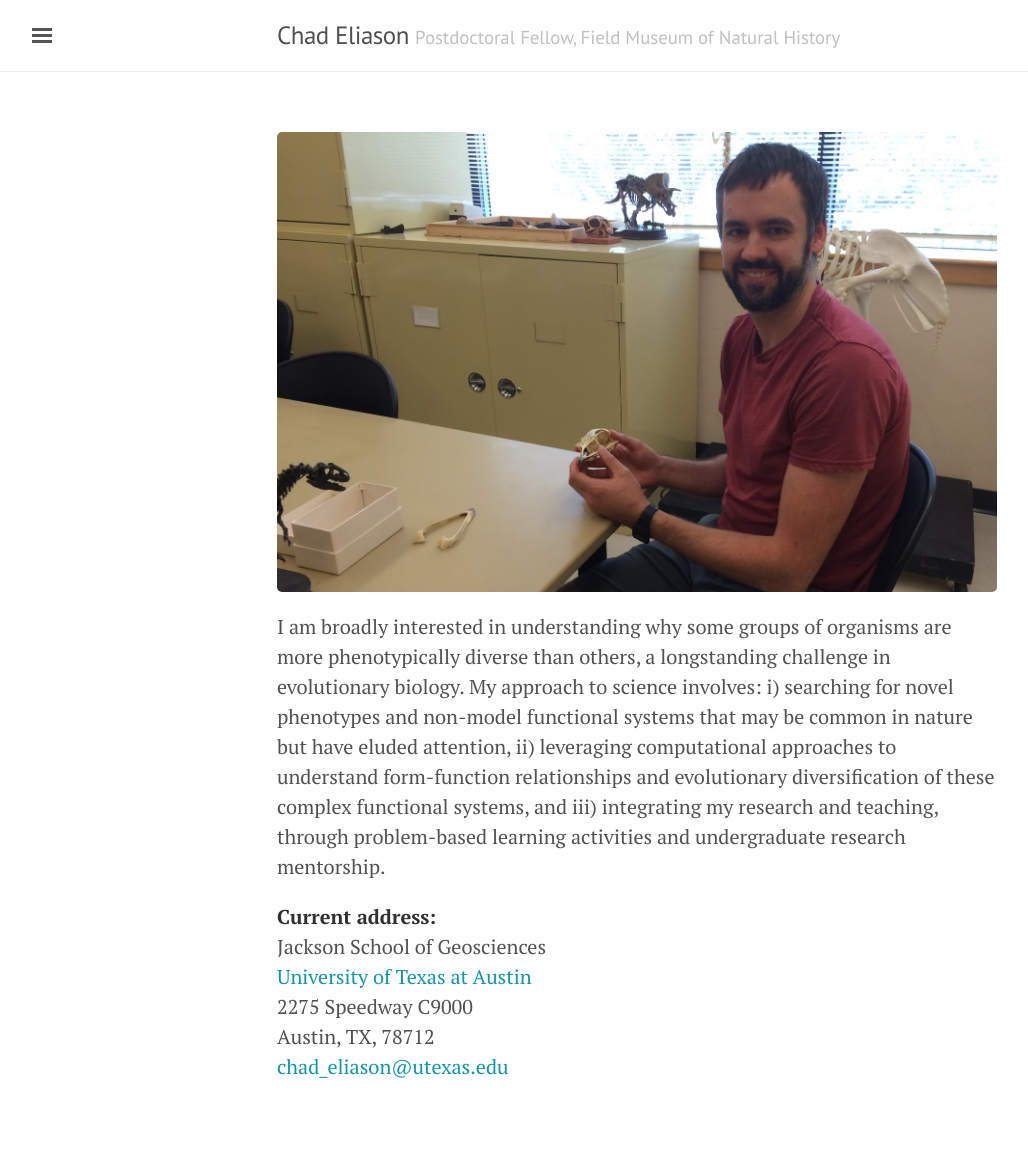
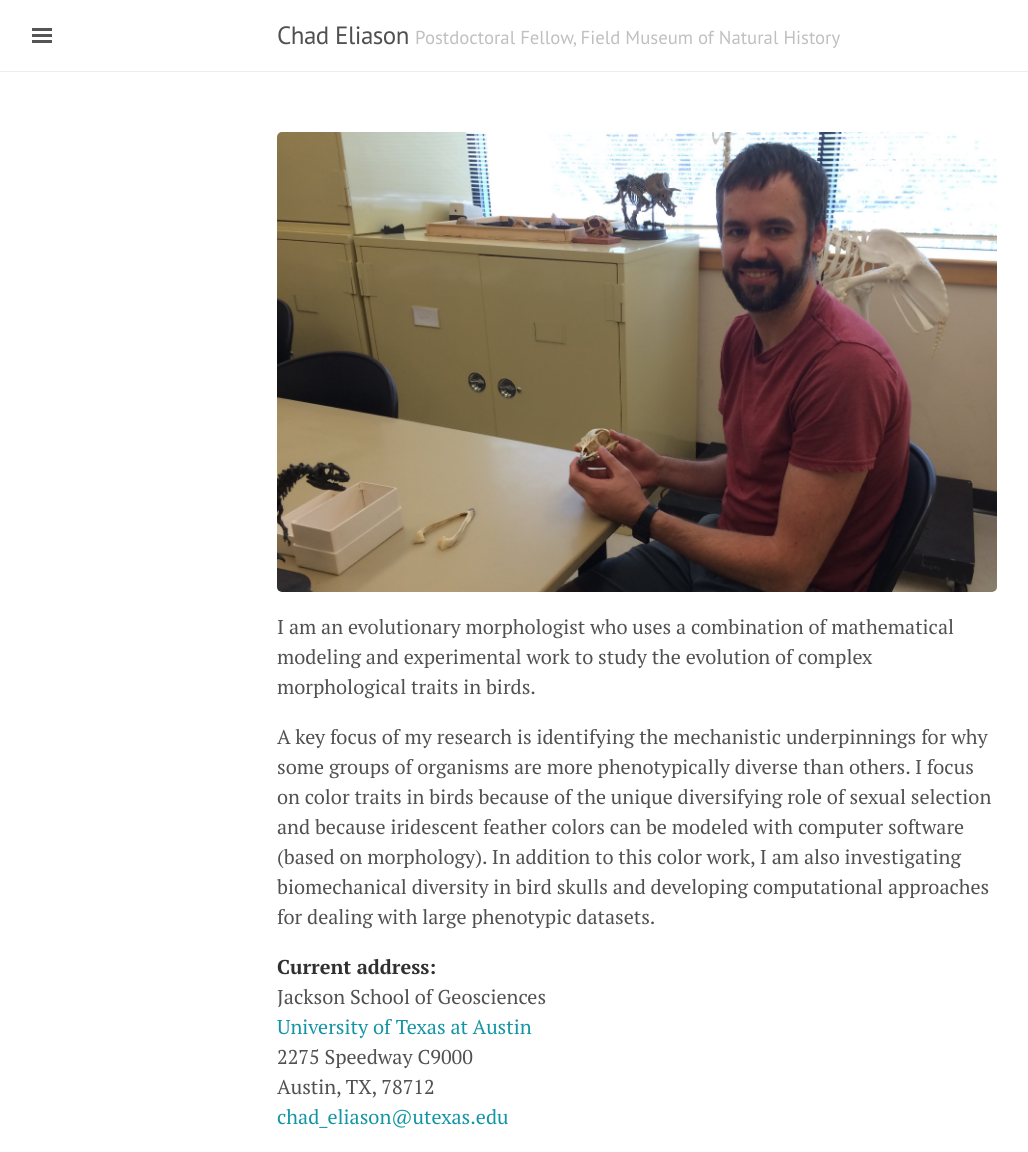
Before and after one commit to celiason/celiason.github.io, a Jekyll site: the page built from index.md, in a window 1280 px wide. Shown: the whole page, without its empty margins (3-1031 px from the left). Built offline with Jekyll 4.4.1, drawn with Linux system fonts in a browser that asks for light colours; before the commit the page ends 1102 px from its top, so only the background shows below that.

Commit message:
research statement

```diff
--- a/index.md
+++ b/index.md
@@ -6,9 +6,13 @@ title: Home
 
 <img class="align right wp-image-38 size-thumbnail" src="/img/IMG_7071.JPG" />
 
-<!-- I am broadly interested in how complex traits evolve. My graduate research dealt with physiology, optics, materials science and evolutionary morphology, and I utilized techniques from each of these fields to tackle questions about how iridescent feather color evolves. Iridescent feathers provide an exemplary framework for studying evolutionary patterns because they are morphologically diverse and their functional properties (color, water repellency) stem from physical processes and can therefore be explored theoretically. Combining this theoretical approach with social selection theory helped me to understand trade-offs and constraints involved in being colorful and elucidate mechanistic bases for among-lineage differences in color diversity. -->
+<!-- i need to rethink this, spend more time on it -->
 
-I am broadly interested in understanding why some groups of organisms are more phenotypically diverse than others, a longstanding challenge in evolutionary biology. My approach to science involves: i) searching for novel phenotypes and non-model functional systems that may be common in nature but have eluded attention, ii) leveraging computational approaches to understand form-function relationships and evolutionary diversification of these complex functional systems, and iii) integrating my research and teaching, through problem-based learning activities and undergraduate research mentorship.
+I am an evolutionary morphologist who uses a combination of mathematical modeling and experimental work to study the evolution of complex morphological traits in birds.
+
+A key focus of my research <!-- question I am working on  -->is identifying the mechanistic underpinnings for why some groups of organisms are more phenotypically diverse than others. I focus on color traits in birds because of the unique diversifying role of sexual selection and because iridescent feather colors can be modeled with computer software (based on morphology). In addition to this color work, I am also investigating biomechanical diversity in bird skulls and developing computational approaches for dealing with large phenotypic datasets.
+
+<!-- I am broadly interested in understanding why some groups of organisms are more phenotypically diverse than others, a longstanding challenge in evolutionary biology. My approach to science involves: i) searching for novel phenotypes and non-model functional systems that may be common in nature but have eluded attention, ii) leveraging computational approaches to understand form-function relationships and evolutionary diversification of these complex functional systems, and iii) integrating my research and teaching through problem-based learning activities and undergraduate research mentorship. -->
 
 <!-- Although I have primarily focused on birds, I have also worked with non-avian taxa (butterfly fish, tarantulas, and orb-weaving spiders–see my publication in Biol. Letters). In addition, I have experience with diverse microscopy techniques (TEM, SEM, AFM), phylogenetic/comparative methods (BEAST, MrBayes, diversitree, OUwie), and coding languages (Scheme, R–see my recent publication in Methods Ecol. Evol.), and I have spent considerable time sampling from museum collections. -->
 
@@ -64,6 +68,8 @@ Austin, TX, 78712
 
  -->
 
+<!-- for google analytics -->
+
 <script>
   (function(i,s,o,g,r,a,m){i['GoogleAnalyticsObject']=r;i[r]=i[r]||function(){
   (i[r].q=i[r].q||[]).push(arguments)},i[r].l=1*new Date();a=s.createElement(o),
```
Also changed, not shown: research.md (+1 -1 lines).
